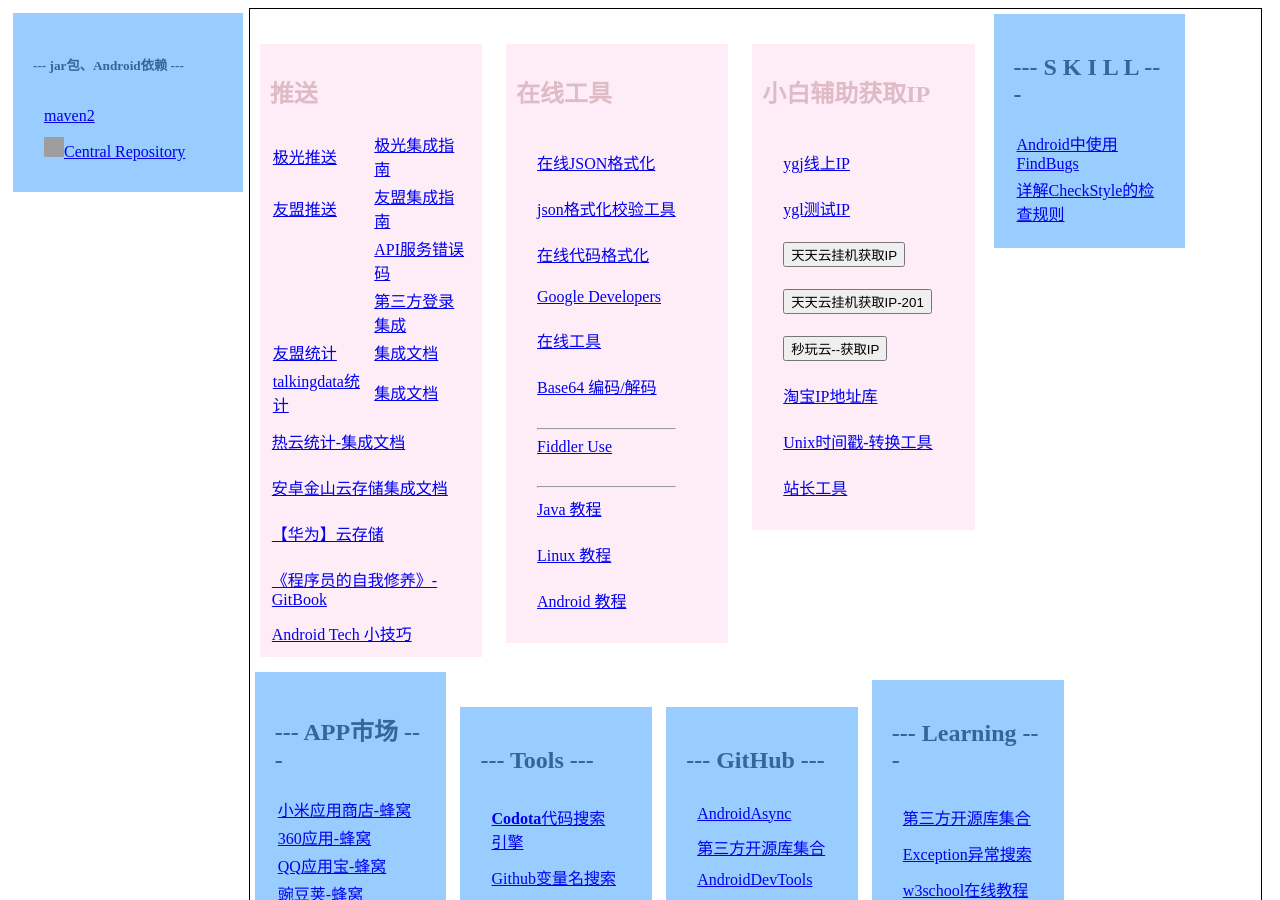
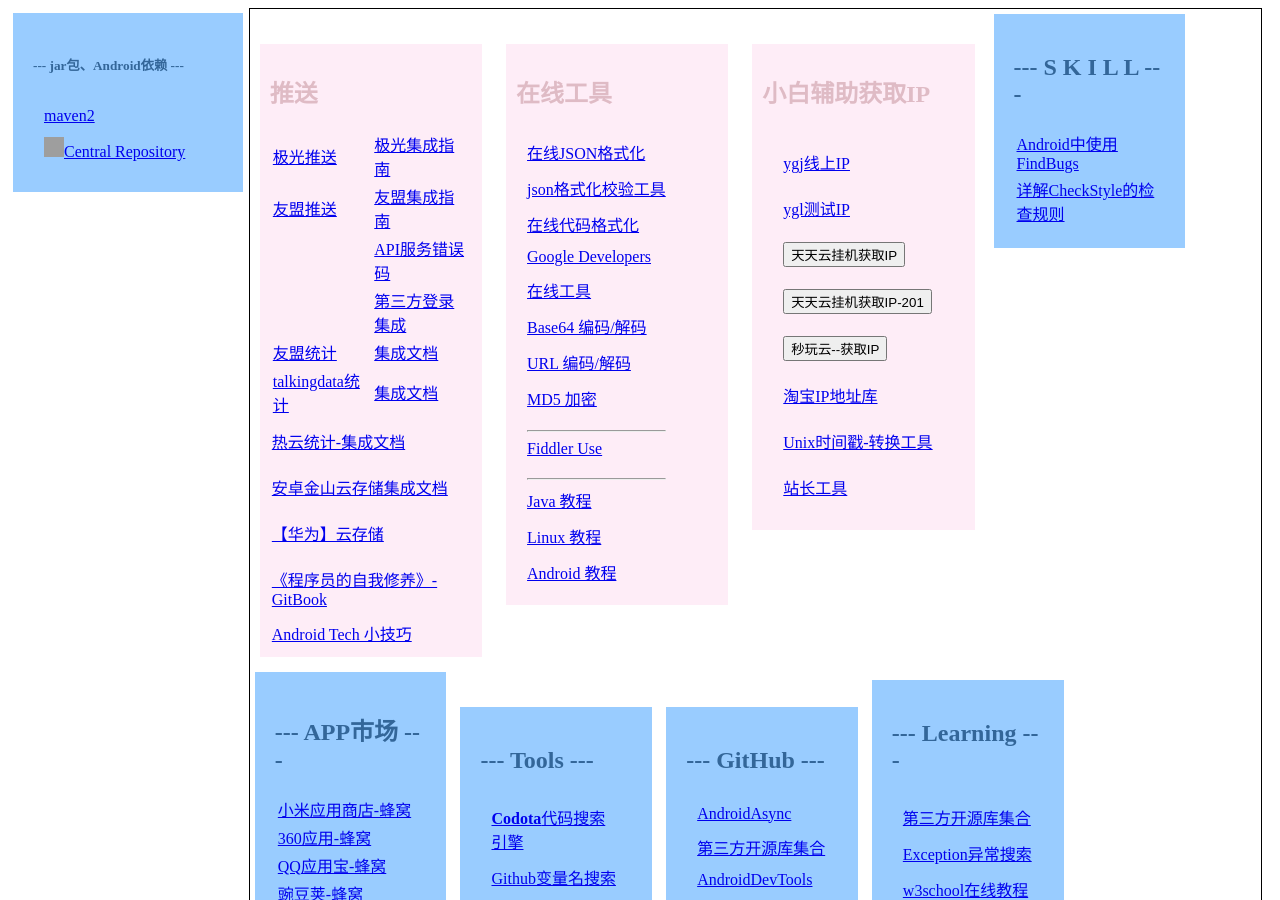
Before and after one commit to github201407/github201407.github.io, a Jekyll site: the page common.html, which Jekyll copies as it is, in a window 1280 px wide and 900 px high. Built offline with Jekyll 4.4.1, drawn with Linux system fonts in a browser that asks for light colours; grey boxes are pictures that could not be loaded.

Commit message:
Update common.html
加两个链接：
1. URL 编码/解码
2. MD5 加密

```diff
--- a/common.html
+++ b/common.html
@@ -163,7 +163,7 @@
 
   <div class="cities">
    <h2>在线工具</h2>
-   <table border="0" cellspacing="20">
+   <table border="0" cellspacing="10">
     <tbody>
      <tr>
       <td> <a href="http://www.bejson.com/jsonviewernew/" target="_blank">在线JSON格式化</a> </td>
@@ -183,6 +183,12 @@
      </tr>
      <tr>
       <td> <a href="https://c.runoob.com/front-end/693" target="_blank">Base64 编码/解码</a> </td>
+     </tr>
+     <tr>
+      <td> <a href="https://c.runoob.com/front-end/695" target="_blank">URL 编码/解码</a> </td>
+     </tr>
+     <tr>
+      <td> <a href="https://c.runoob.com/front-end/703" target="_blank">MD5 加密</a> </td>
      </tr>
      <tr>
       <td> <hr/><a href="http://www.telerik.com/download/fiddler/update-installed" target="_blank">Fiddler Use</a> </td>
```
